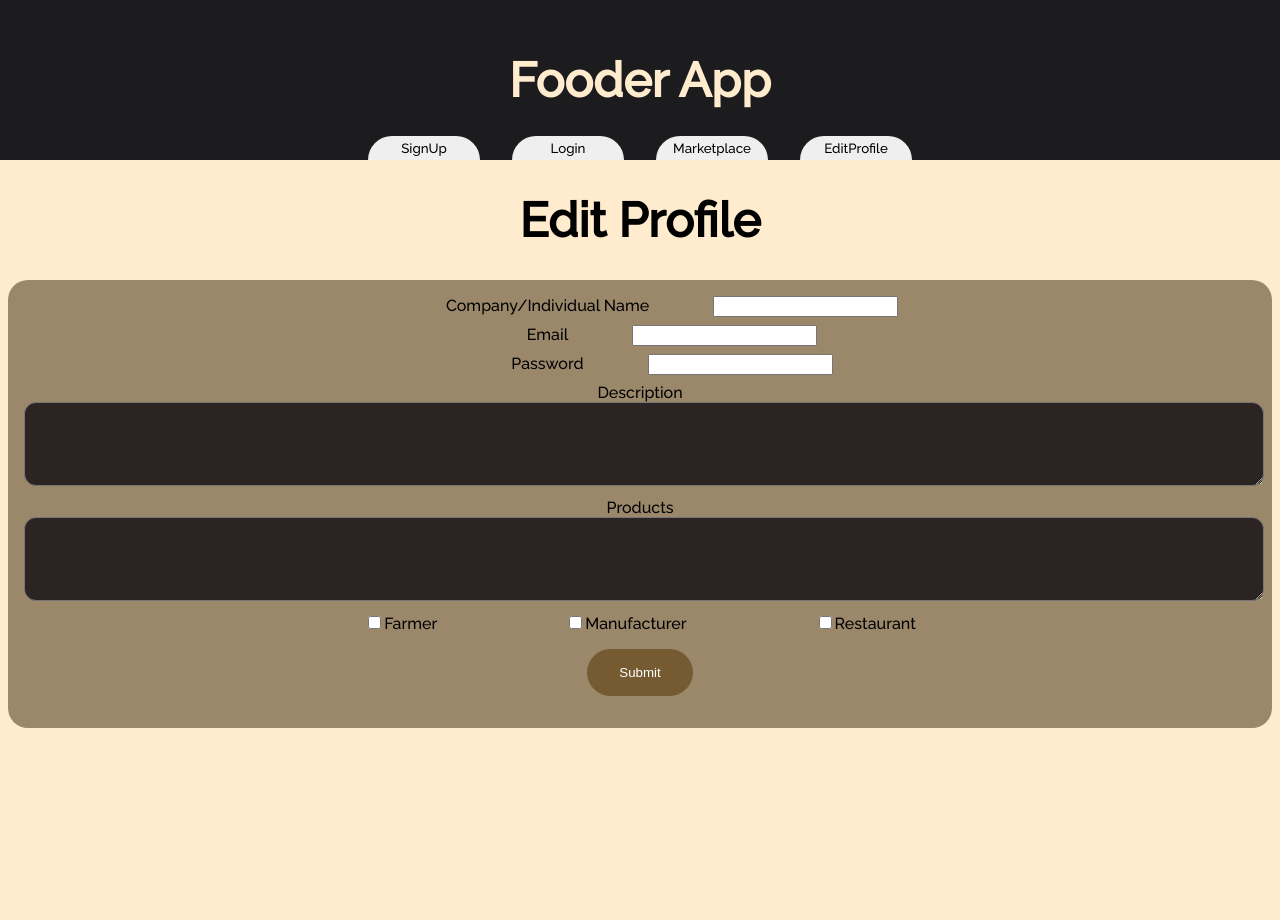
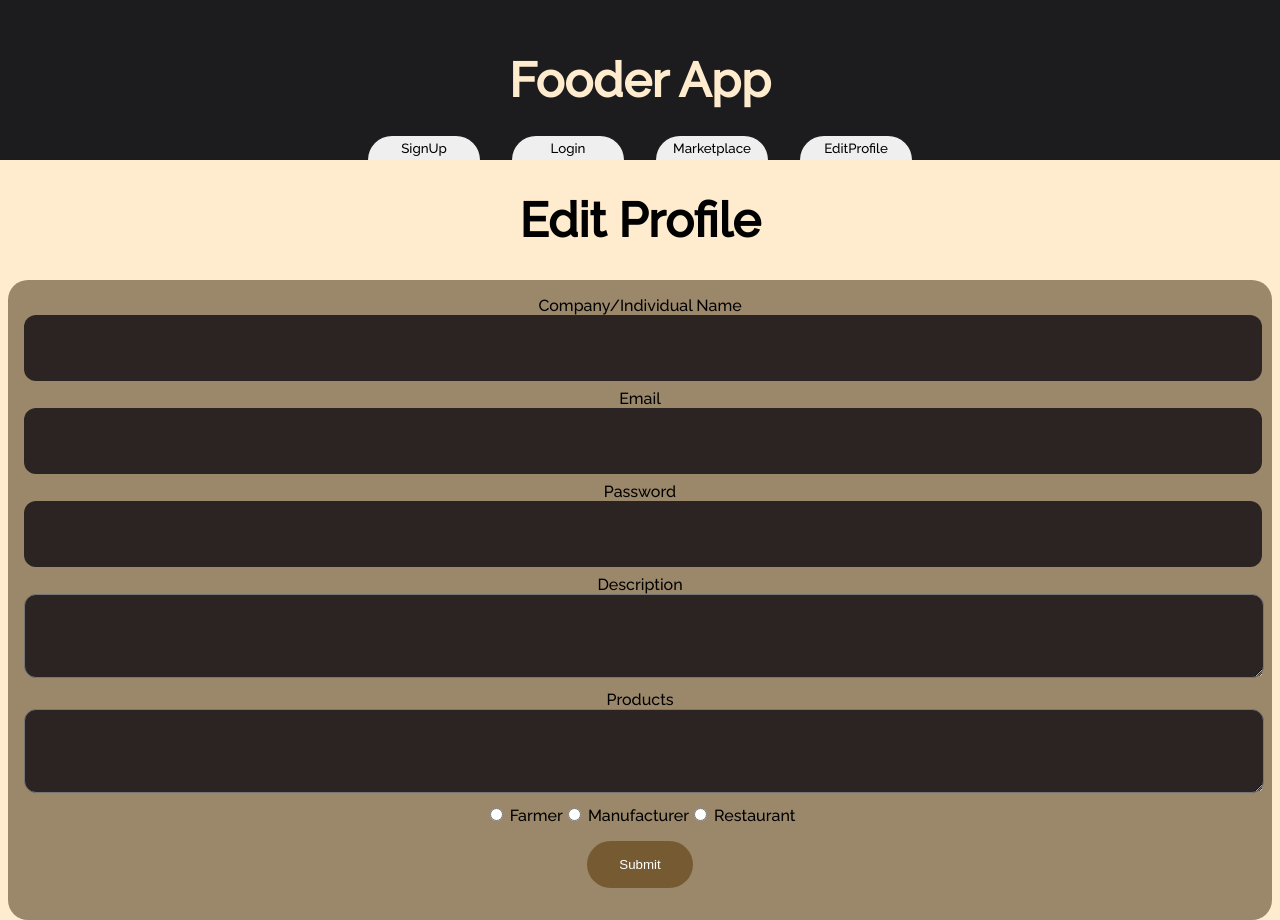
Before and after one commit to KayTi0304/app_hack, a React (Create React App) app: page /sign-up in a window 1280 px wide. Both pictures are taken after a click on the button "EditProfile". Before the commit the page ends 800 px from the top, so only its background shows below. Built offline with nearby package versions, Linux system fonts and the light colour scheme.

Commit message:
frontend

```diff
--- /dev/null
+++ b/src/Pages/EditProfile.css
@@ -0,0 +1,10 @@
+.input1 {
+    border-radius: 1rem;
+    outline: 0;
+    border: none;
+    padding-top: 0.5rem;
+    color: burlywood;
+    background-color: rgb(44, 35, 35);
+    padding-bottom: 0.5rem;
+    text-align: center;
+}
--- a/src/Pages/EditProfile.jsx
+++ b/src/Pages/EditProfile.jsx
@@ -54,6 +54,7 @@ const EditProfile = ({ user, onCurUser }) => {
           <div className="form-con">
             <label htmlFor="name">Company/Individual Name</label>
             <input
+              className="input1"
               type="text"
               required
               name="name"
@@ -65,6 +66,7 @@ const EditProfile = ({ user, onCurUser }) => {
           <div className="form-con">
             <label htmlFor="email">Email</label>
             <input
+              className="input1"
               type="text"
               required
               name="email"
@@ -76,6 +78,7 @@ const EditProfile = ({ user, onCurUser }) => {
           <div className="form-con">
             <label htmlFor="password">Password</label>
             <input
+              className="input1"
               type="text"
               required
               name="password"
@@ -106,30 +109,24 @@ const EditProfile = ({ user, onCurUser }) => {
               defaultValue={user.products}
             ></textarea>
           </div>
-          <label>
+          <div>
+            <input className="input2" type="radio" value="Farmer" name="user" />{" "}
+            Farmer
             <input
-              type="checkbox"
-              checked={checkedF}
-              onChange={handleChangeF}
-            />
-            Farmer
-          </label>
-          <label>
+              className="input2"
+              type="radio"
+              value="Manufacturer"
+              name="user"
+            />{" "}
+            Manufacturer
             <input
-              type="checkbox"
-              checked={checkedM}
-              onChange={handleChangeM}
-            />
-            Manufacturer
-          </label>
-          <label>
-            <input
-              type="checkbox"
-              checked={checkedR}
-              onChange={handleChangeR}
-            />
+              className="input2"
+              type="radio"
+              value="Restaurant"
+              name="user"
+            />{" "}
             Restaurant
-          </label>
+          </div>
           <div>
             <button className="submit-btn" type="submit">
               Submit
```
